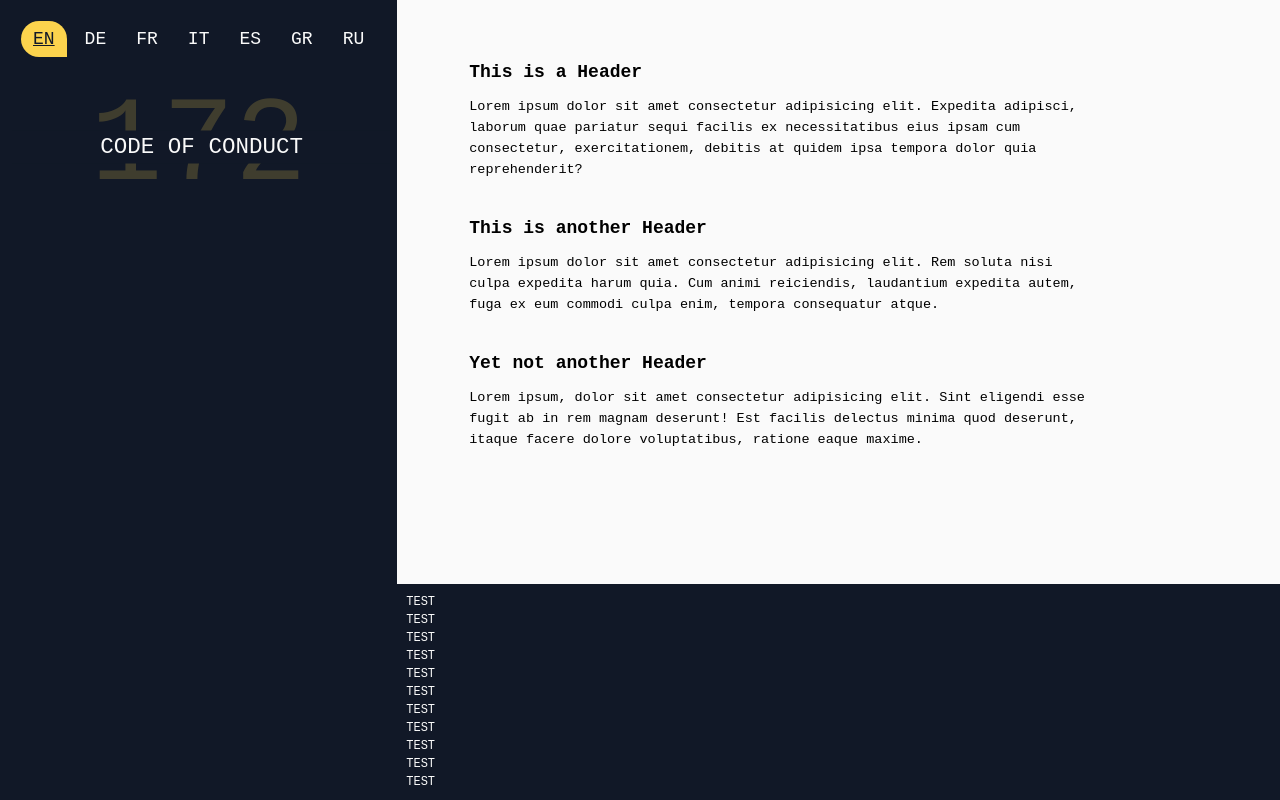
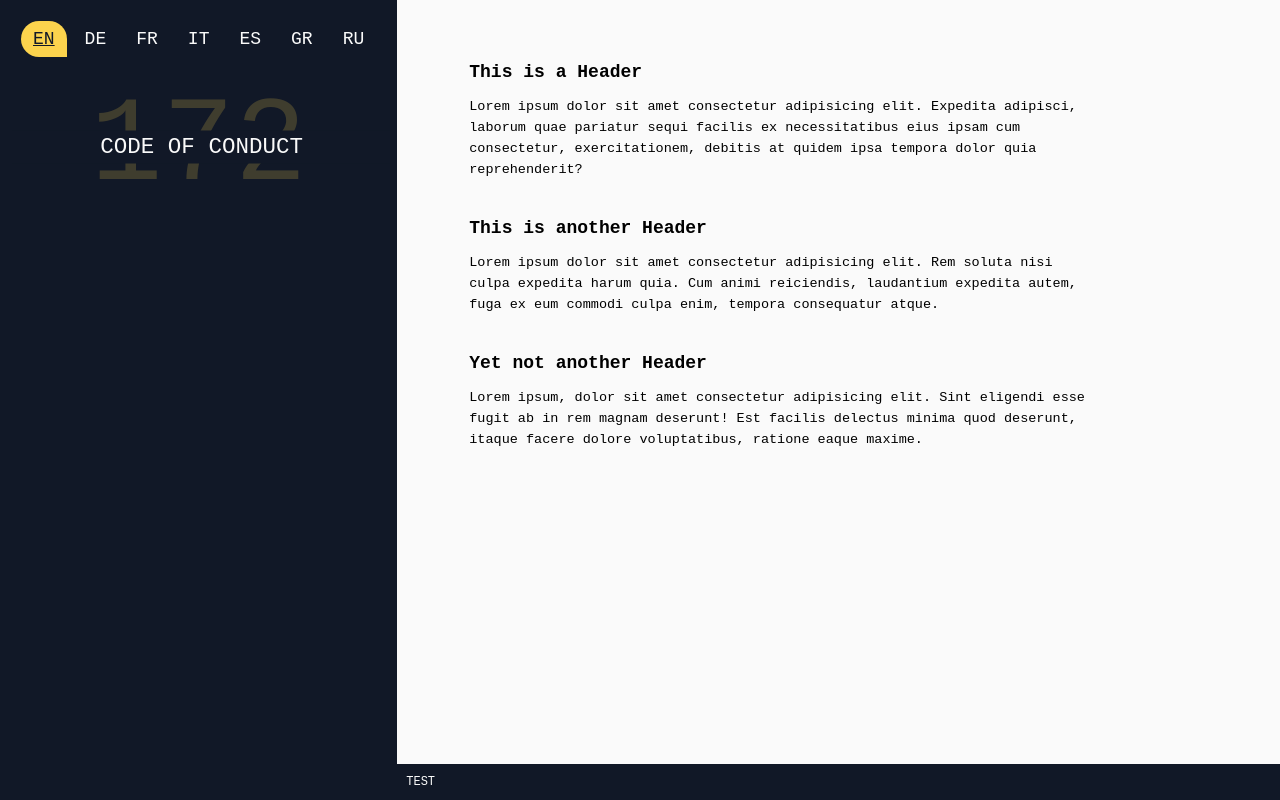
Before and after one commit to KadirBalku/code-of-conduct, a Vue app: page /en in a window 1280 px wide. Built offline with nearby package versions, Linux system fonts and the light colour scheme; a web font is replaced by a local one.

Commit message:
CHORE: change some style

```diff
--- a/src/components/AppFooter.vue
+++ b/src/components/AppFooter.vue
@@ -1,13 +1,8 @@
 <template>
   <div>TEST</div>
-  <div>TEST</div>
-  <div>TEST</div>
-  <div>TEST</div>
-  <div>TEST</div>
-  <div>TEST</div>
-  <div>TEST</div>
-  <div>TEST</div>
-  <div>TEST</div>
-  <div>TEST</div>
-  <div>TEST</div>
 </template>
+<style scoped>
+div {
+  @apply m-auto;
+}
+</style>
--- a/src/components/HeaderNavigation.vue
+++ b/src/components/HeaderNavigation.vue
@@ -38,7 +38,7 @@ export default {
 }
 
 .navbar__item {
-  @apply hover:bg-amber-300 hover:underline text-2xl cursor-pointer px-2 rounded-t-3xl rounded-bl-3xl;
+  @apply text-2xl cursor-pointer px-2 rounded-t-3xl rounded-bl-3xl hover:outline-dashed outline-1 outline-amber-300  hover:bg-opacity-25 hover:bg-amber-300 hover:text-zinc-50;
 }
 
 .active {
--- a/src/components/icons/HeaderLogo.vue
+++ b/src/components/icons/HeaderLogo.vue
@@ -9,11 +9,11 @@
 
 <style scoped>
 .logo {
-  @apply relative;
+  @apply relative transition-colors ease-in-out duration-700 text-opacity-20 hover:text-opacity-60 text-amber-300;
 }
 
 .logo__text {
-  @apply text-[10rem] text-opacity-20 text-center text-amber-300;
+  @apply text-[10rem]  text-center;
 }
 
 .logo-cover {
@@ -21,6 +21,6 @@
 }
 
 .logo-cover__text {
-  @apply text-3xl p-0 text-center uppercase;
+  @apply text-3xl p-0 text-center uppercase text-zinc-50;
 }
 </style>
--- a/src/index.css
+++ b/src/index.css
@@ -20,7 +20,7 @@
   }
 
   header {
-    @apply bg-gray-900  lg:h-screen  text-zinc-50 h-min p-3;
+    @apply bg-gray-900 lg:h-screen text-zinc-50 h-min p-3;
   }
 
   .wrapper {
@@ -32,7 +32,7 @@
   }
 
   footer {
-    @apply bg-gray-900 w-full p-3 text-zinc-50;
+    @apply bg-gray-900 w-full h-min p-3 text-zinc-50;
   }
 }
 
```
